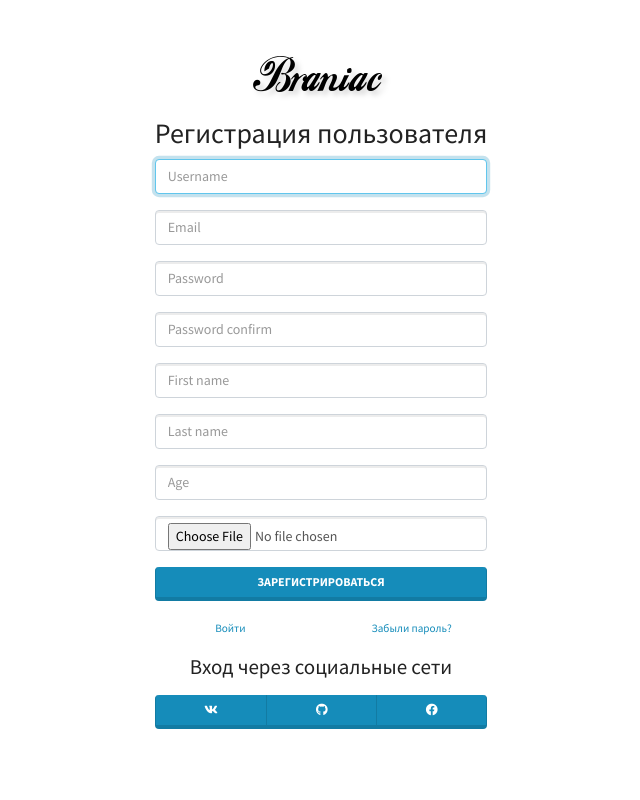
After one commit to amilykh/braniaclms, a Django app: page /authapp/register/ in a window 1280 px wide. The commit adds this page. Shown: the whole page, without its empty margins (319-959 px from the left). Run offline with Django 4.2, Linux system fonts and the light colour scheme; some libraries are stand-ins or nearby versions.

Commit message:
login, register and edit

```diff
--- /dev/null
+++ b/authapp/templates/authapp/base.html
@@ -0,0 +1,75 @@
+<!doctype html>
+<html lang="ru">
+
+{% load static %}
+
+<head>
+    <!-- Required meta tags -->
+    <meta charset="utf-8">
+    <meta name="viewport"
+          content="width=device-width, initial-scale=1, shrink-to-fit=no">
+
+    <!-- Bootstrap CSS -->
+    <link rel="stylesheet" href="{% static 'css/bootstrap.min.css' %}">
+
+    <!-- ChartJS -->
+    <link rel="stylesheet" href="{% static 'css/Chart.min.css' %}">
+
+    <!-- FontAwesome -->
+    <link rel="stylesheet" href="{% static 'css/fontawesome.all.min.css' %}">
+
+    <title>Welcome to GeekLab!</title>
+</head>
+
+<body>
+
+
+{% include 'authapp/includes/inc_messages.html' %}
+
+
+<div class="row justify-content-around align-items-center"
+     style="height: 100vh; margin: 0px">
+  <div class="text-center">
+    <p>
+        <a href="/"><img src="{% static 'img/logo.png' %}" alt=""></a>
+    </p>
+    <h2>{{ title }}</h2>
+    {% block content %}
+    {% endblock %}
+    <h4>Вход через социальные сети</h4>
+    <p>
+    <div class="btn-group btn-block" role="group">
+      <a class="btn btn-primary" href="#" role="button">
+        <i class="fab fa-vk"></i>
+      </a>
+      <a class="btn btn-primary" href="#" role="button">
+        <i class="fab fa-github"></i>
+      </a>
+      <a class="btn btn-primary" href="#" role="button">
+        <i class="fab fa-facebook"></i>
+      </a>
+    </div>
+    </p>
+  </div>
+</div>
+
+
+<!-- JavaScript section -->
+<!-- Bootstrap -->
+<script src="{% static 'js/jquery-3.6.0.min.js' %}"></script>
+<script src="{% static 'js/popper.min.js' %}"></script>
+<script src="{% static 'js/bootstrap.min.js' %}"></script>
+
+<!-- ChartJs -->
+<script src="{% static 'js/Chart.min.js' %}"></script>
+
+<!-- FontAwesome -->
+<script src="{% static 'js/fontawesome.all.min.js' %}"></script>
+
+{% block js %}
+
+{% endblock %}
+
+</body>
+
+</html>
--- /dev/null
+++ b/authapp/templates/authapp/includes/inc_messages.html
@@ -0,0 +1,42 @@
+<div class="position-absolute w-100" style="z-index: 1;">
+  <div aria-live="polite" aria-atomic="true" class="m-2">
+    <!-- Position it -->
+    <div class="d-flex align-items-end flex-column">
+
+      {% for message in messages %}
+        <!-- Then put toasts within -->
+        <div class="toast flex-fill w-100
+    {% if message.level == 30 %}
+    border-warning
+    {% endif %}
+      " role="alert" aria-live="assertive" aria-atomic="true"
+             style="right: 0; ">
+          <div class="toast-header">
+            <span class="mr-2"><i class="far fa-envelope"></i></span>
+            <strong
+                class="mr-auto {% if message.lever == 30 %}
+                text-warning{% endif %}">
+              {{ message.tags|capfirst }} message</strong>
+            <small class="text-muted">just now</small>
+            <button type="button" class="ml-2 mb-1 close" data-dismiss="toast"
+                    aria-label="Close">
+              <span aria-hidden="true">&times;</span>
+            </button>
+          </div>
+          <div class="toast-body">
+            {{ message }}
+          </div>
+        </div>
+        {% if message.level > 20 %}
+          <!-- If message will dissapere you will find message in console -->
+          <script>
+              console.log("{{ message }}");
+          </script>
+        {% endif %}
+
+      {% endfor %}
+
+    </div>
+
+  </div>
+</div>
--- /dev/null
+++ b/authapp/templates/authapp/register.html
@@ -0,0 +1,78 @@
+{% extends 'authapp/base.html' %}
+{% block content %}
+  <form method="post" enctype="multipart/form-data">
+    {% csrf_token %}
+    <p>
+      <input type="text" name="username" autofocus=""
+             autocapitalize="none" autocomplete="username"
+             maxlength="150" class="textinput textInput form-control"
+             required="" id="id_username" placeholder="Username">
+    </p>
+    <p>
+      <input type="text" name="email" autofocus=""
+             autocapitalize="none" autocomplete="email"
+             maxlength="150" class="textinput textInput form-control"
+             required="" id="id_email" placeholder="Email">
+    </p>
+    <p>
+      <input type="password" name="password1"
+             autocomplete="current-password"
+             class="textinput textInput form-control" required=""
+             id="id_password1" placeholder="Password">
+    </p>
+    <p>
+      <input type="password" name="password2"
+             autocomplete="current-password"
+             class="textinput textInput form-control" required=""
+             id="id_password2" placeholder="Password confirm">
+    </p>
+    <p>
+      <input type="text" name="first_name" autocapitalize="none"
+             maxlength="150" class="textinput textInput form-control"
+             required="" placeholder="First name">
+    </p>
+    <p>
+      <input type="text" name="last_name" autocapitalize="none"
+             maxlength="150" class="textinput textInput form-control"
+             required="" placeholder="Last name">
+    </p>
+    <p>
+      <input type="number" name="age" autocapitalize="none"
+             class="textinput textInput form-control"
+             required="" placeholder="Age">
+    </p>
+    <p>
+      <input type="file" name="avatar"
+             class="textinput textInput form-control"
+             required="" placeholder="Avatar">
+    </p>
+    <p>
+      <button type="submit" class="btn btn-primary btn-block">
+        Зарегистрироваться
+      </button>
+    </p>
+  </form>
+  <p>
+  <div class="row justify-content-between">
+    <div class="col">
+      <a href="{% url 'authapp:login' %}"><small>Войти</small></a>
+    </div>
+    <div class="col">
+      <a href="#"><small>Забыли пароль?</small></a>
+    </div>
+  </div>
+  </p>
+
+{% endblock %}
+
+{% block js %}
+  <script>
+      $(document).ready(function () {
+          {% if messages %}
+              // Toasts
+              $(".toast").toast({delay: 5000});
+              $(".toast").toast("show");
+          {% endif %}
+      });
+  </script>
+{% endblock %}
--- /dev/null
+++ b/authapp/urls.py
@@ -0,0 +1,15 @@
+from authapp.apps import AuthappConfig
+from django.urls import path
+from authapp.views import CustomLoginView,  CustomLogoutView, \
+    RegisterView, EditView
+
+# app_name = 'authapp'
+app_name = AuthappConfig.name
+
+
+urlpatterns = [
+    path('login/', CustomLoginView.as_view(), name='login'),
+    path('register/', RegisterView.as_view(), name='register'),
+    path('logout/', CustomLogoutView.as_view(), name='logout'),
+    path('edit/', EditView.as_view(), name='edit'),
+]
--- a/authapp/views.py
+++ b/authapp/views.py
@@ -1,3 +1,125 @@
 from django.shortcuts import render
+from django.contrib.auth.views import LoginView, LogoutView
+from django.urls import reverse
+from authapp import models
+from django.views.generic import TemplateView
+from django.contrib import messages
+from django.http import HttpResponseRedirect
+
 
 # Create your views here.
+class CustomLoginView(LoginView):
+    template_name = 'authapp/login.html'
+    # атрибут расширения контекста без вызова самого контекста
+    extra_context = {
+        'title': 'Вход пользователя'
+    }
+
+
+class RegisterView(TemplateView):
+    template_name = 'authapp/register.html'
+    # атрибут расширения контекста без вызова самого контекста
+    extra_context = {
+        'title': 'Регистрация пользователя'
+    }
+
+    def post(self, request, *args, **kwargs):
+        try:
+            print(type(request.POST))
+            if all(
+                    (
+                        request.POST.get('username'),
+                        request.POST.get('email'),
+                        request.POST.get('password1'),
+                        request.POST.get('password2'),
+                        request.POST.get('first_name'),
+                        request.POST.get('last_name'),
+                        request.POST.get('password1') == request.POST.get(
+                            'password2'
+                        ),
+                        # request.POST.get('age'),
+                        # request.POST.get('avatar'),
+                    )
+            ):
+                new_user = models.User.objects.create(
+                    username=request.POST.get('username'),
+                    first_name=request.POST.get('first_name'),
+                    last_name=request.POST.get('last_name'),
+                    email=request.POST.get('email'),
+                    age=request.POST.get('age') if request.POST.get('age')
+                    else 0,
+                    avatar=request.FILES.get('avatar')
+                )
+                new_user.set_password(request.POST.get('password1'))
+                new_user.save()  # сохраняем нового пользователя
+                messages.add_message(request,
+                                     messages.INFO,
+                                     'Регистрация прошла успешно')
+                return HttpResponseRedirect(reverse('authapp:login'))
+            else:
+                messages.add_message(
+                    request,
+                    messages.WARNING,
+                    'Что-то пошло не так'
+                )
+                return HttpResponseRedirect(reverse('authapp:register'))
+
+        except Exception as ex:
+            messages.add_message(
+                request,
+                messages.WARNING,
+                'Что-то пошло не так'
+            )
+            return HttpResponseRedirect(reverse('authapp:register'))
+
+        # return HttpResponseRedirect(reverse('authapp:login'))  # заглушка
+
+
+class CustomLogoutView(LogoutView):
+    pass
+
+
+class EditView(TemplateView):
+    template_name = 'authapp/edit.html'
+
+    extra_context = {
+        'title': 'Регистрация пользователя'
+    }
+
+    def post(self, request, *args, **kwargs):
+        # проверка того, что что-то передалось из
+        if request.POST.get('username'):  # POST - формы
+            # request - параметр, в который передаётся метод, в котором
+            # хранится информация о том, какой пользователь, откуда он пришёл,
+            # с каких страниц приходи, что у него открыалось и т.д.
+            request.user.username = request.POST.get('username')
+            # т.е. у нас тут лежит текущий авторизованный пользователь
+            # и мы его можем достать и обратиться к любому полю
+
+        if request.POST.get('first_name'):
+            request.user.first_name = request.POST.get('first_name')
+
+        if request.POST.get('last_name'):
+            request.user.last_name = request.POST.get('last_name')
+
+        if request.POST.get('age'):
+            request.user.age = request.POST.get('age')
+
+        if request.POST.get('email'):
+            request.user.email = request.POST.get('email')
+
+        # С паролем нужно быть очень аккуратным!
+        # Для него, обычно создают, отдельную форму, которая не
+        # соприкасается с остальными данными пользователя!
+        #
+        # if request.POST.get('password'):
+        #    request.user.set_password(request.POST.get('password'))
+
+
+
+
+        # а так как, обычно, это экземпляр класса, то мы можем вызывать
+        # метод save()
+        request.user.save()
+
+        return HttpResponseRedirect(reverse('authapp:edit'))
--- a/braniaclms/settings.py
+++ b/braniaclms/settings.py
@@ -153,9 +153,11 @@ AUTH_USER_MODEL = 'authapp.User'  # дописать путь до нашей н
 #    python3 manage.py migrate
 # Создался новый чисты экземпляр базы с нашим созданным пользователем
 
-LOGIN_REDIRECT_URL = ''
+LOGIN_REDIRECT_URL = 'mainapp:index'
 
-LOGOUT_REDIRECT_URL = ''
+LOGOUT_REDIRECT_URL = 'mainapp:index'
+
+MESSAGE_STORAGE = 'django.contrib.messages.storage.session.SessionStorage'
 
 # REST_FRAMEWORK = { 'DEFAULT_PAGINATION_CLASS':
 # 'rest_framework.pagination.LimitOffsetPagination', 'PAGE_SIZE': 2 }
--- a/braniaclms/urls.py
+++ b/braniaclms/urls.py
@@ -23,7 +23,10 @@ from mainapp import views
 urlpatterns = [
     path('admin/', admin.site.urls),
     path('', RedirectView.as_view(url='mainapp/')),
-    path('mainapp/', include('mainapp.urls'), name='mainapp'),
+    path('mainapp/', include('mainapp.urls', namespace='mainapp')),
+    path('authapp/', include('authapp.urls', namespace='authapp')),
+    # path('mainapp/', include('mainapp.urls'), name='mainapp'),
+    # path('authapp/', include('authapp.urls'), name='authapp'),
 ]
 
 if settings.DEBUG:
```
Also changed, not shown: authapp/templates/authapp/edit.html (added, +76 -0 lines), authapp/templates/authapp/login.html (added, +26 -0 lines), mainapp/templates/mainapp/includes/inc_main_menu.html (+32 -5 lines), db.sqlite3, media/users/wolf.jpg (added).
